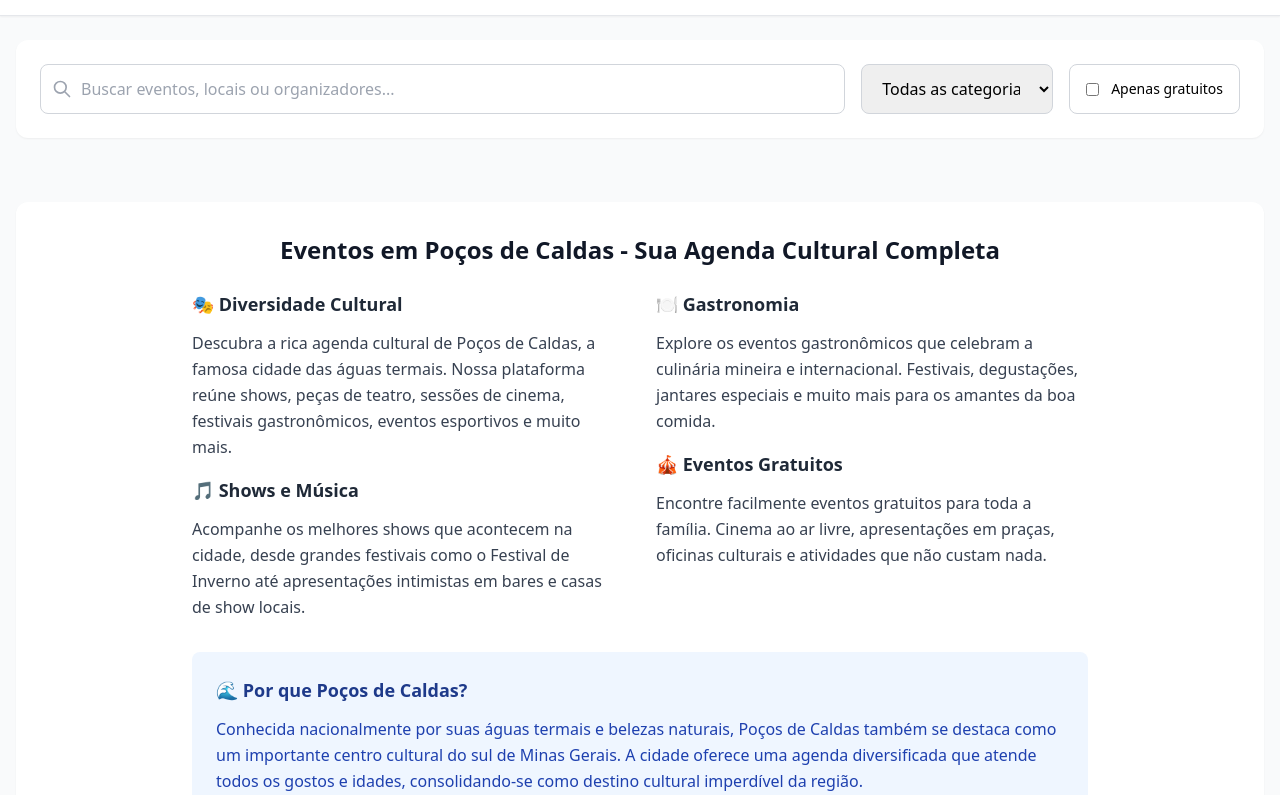
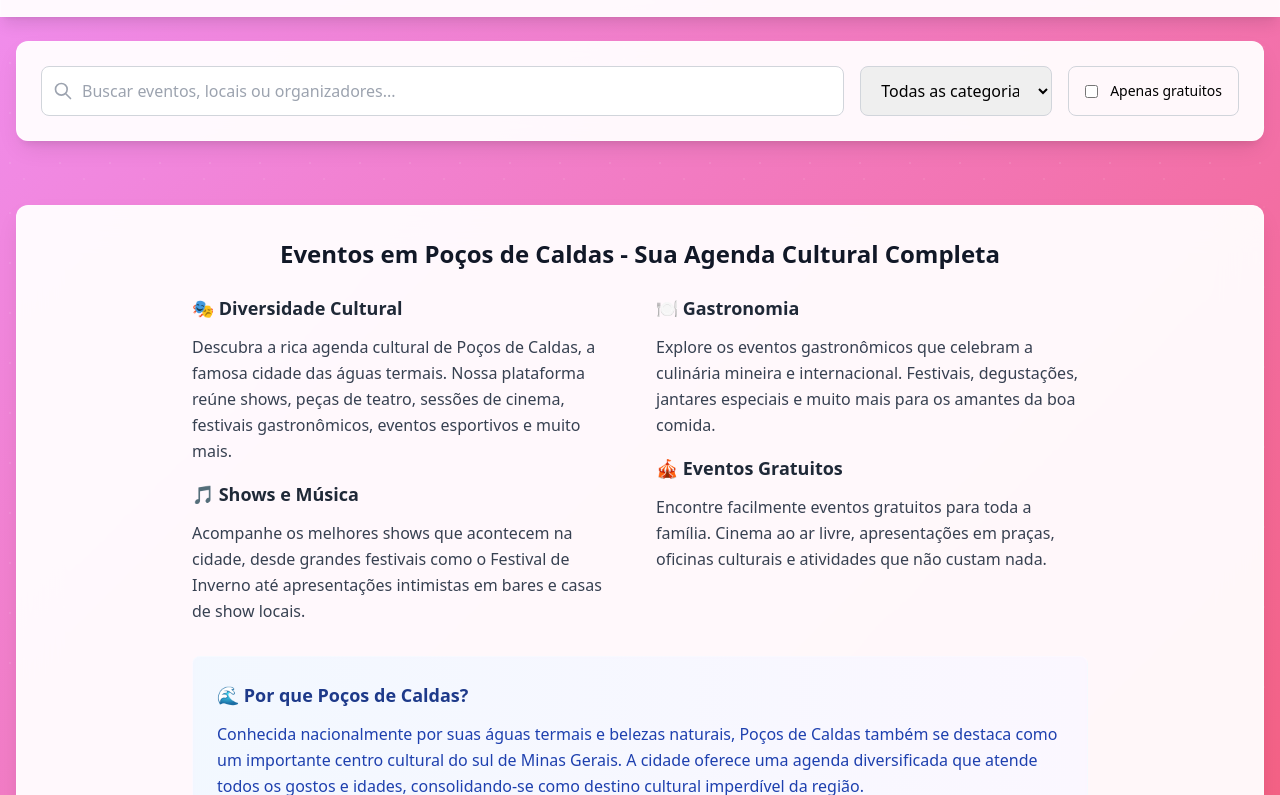
Before and after one commit to malkavean/eventosPocos, a website: page index.html in a window 1280 px wide. Shown: the part 97-892 px from the top of the page. Drawn offline with nearby package versions, Linux system fonts and the light colour scheme; no server answers.

Commit message:
eventosPocos

```diff
--- a/index.html
+++ b/index.html
@@ -9,7 +9,7 @@
 <!-- Open Graph / Facebook -->
 <meta property="og:type" content="website">
 <meta property="og:url" content="https://eventospocoscaldas.com/">
-<meta property="og:title" content="Eventos em Poços de<!DOCTYPE html>
+<meta property="og:title" content="Eventos em Poços de Caldas">
 <html lang="pt-BR">
 <head>
     <meta charset="UTF-8">
@@ -118,6 +118,10 @@
                 transform: translateY(0);
             }
         }
+        @keyframes float {
+            0%, 100% { transform: translateY(0); }
+            50% { transform: translateY(-10px); }
+        }
         .line-clamp-2 {
             display: -webkit-box;
             -webkit-line-clamp: 2;
@@ -141,11 +145,54 @@
                 opacity: .5;
             }
         }
+
+        /* Background personalizado */
+        body {
+            background: linear-gradient(135deg, #667eea 0%, #764ba2 25%, #f093fb 50%, #f5576c 75%, #4facfe 100%);
+            background-size: 400% 400%;
+            animation: gradientShift 15s ease infinite;
+            min-height: 100vh;
+        }
+
+        @keyframes gradientShift {
+            0% { background-position: 0% 50%; }
+            50% { background-position: 100% 50%; }
+            100% { background-position: 0% 50%; }
+        }
+
+        /* Overlay pattern */
+        body::before {
+            content: '';
+            position: fixed;
+            top: 0;
+            left: 0;
+            width: 100%;
+            height: 100%;
+            background-image:
+                    radial-gradient(circle at 20% 20%, rgba(255, 255, 255, 0.1) 1px, transparent 1px),
+                    radial-gradient(circle at 80% 80%, rgba(255, 255, 255, 0.05) 1px, transparent 1px),
+                    radial-gradient(circle at 40% 60%, rgba(255, 255, 255, 0.08) 1px, transparent 1px);
+            background-size: 50px 50px, 80px 80px, 60px 60px;
+            pointer-events: none;
+            z-index: -1;
+        }
+
+        /* Melhoria nos cards para contrastar com o fundo */
+        .card-shadow {
+            box-shadow: 0 10px 25px -5px rgba(0, 0, 0, 0.1), 0 8px 10px -6px rgba(0, 0, 0, 0.1);
+            backdrop-filter: blur(10px);
+        }
+
+        .glass-effect {
+            background: rgba(255, 255, 255, 0.95);
+            backdrop-filter: blur(20px);
+            border: 1px solid rgba(255, 255, 255, 0.3);
+        }
     </style>
 </head>
-<body class="bg-gray-50">
+<body>
 <!-- Header -->
-<header class="bg-white shadow-sm border-b">
+<header class="glass-effect shadow-lg border-b border-white/20">
     <div class="max-w-7xl mx-auto px-4 py-6">
         <div class="flex flex-col md:flex-row md:items-center md:justify-between">
             <div class="mb-4 md:mb-0 flex items-center gap-4">
@@ -219,7 +266,7 @@
 <!-- Main Content -->
 <main class="max-w-7xl mx-auto px-4 py-6">
     <!-- Filtros -->
-    <div class="bg-white rounded-xl shadow-sm p-6 mb-8">
+    <div class="glass-effect rounded-xl card-shadow p-6 mb-8">
         <div class="flex flex-col lg:flex-row gap-4">
             <!-- Busca -->
             <div class="flex-1">
@@ -268,7 +315,7 @@
 
     <!-- Loading State -->
     <div id="loading-grid" class="hidden grid grid-cols-1 md:grid-cols-2 lg:grid-cols-3 gap-6">
-        <div class="bg-white rounded-lg shadow-md overflow-hidden animate-pulse">
+        <div class="glass-effect rounded-lg card-shadow overflow-hidden animate-pulse">
             <div class="h-48 bg-gray-200"></div>
             <div class="p-4">
                 <div class="h-4 bg-gray-200 rounded mb-2"></div>
@@ -277,7 +324,7 @@
                 <div class="h-4 bg-gray-200 rounded w-3/4"></div>
             </div>
         </div>
-        <div class="bg-white rounded-lg shadow-md overflow-hidden animate-pulse">
+        <div class="glass-effect rounded-lg card-shadow overflow-hidden animate-pulse">
             <div class="h-48 bg-gray-200"></div>
             <div class="p-4">
                 <div class="h-4 bg-gray-200 rounded mb-2"></div>
@@ -286,7 +333,7 @@
                 <div class="h-4 bg-gray-200 rounded w-3/4"></div>
             </div>
         </div>
-        <div class="bg-white rounded-lg shadow-md overflow-hidden animate-pulse">
+        <div class="glass-effect rounded-lg card-shadow overflow-hidden animate-pulse">
             <div class="h-48 bg-gray-200"></div>
             <div class="p-4">
                 <div class="h-4 bg-gray-200 rounded mb-2"></div>
@@ -331,7 +378,7 @@
     </div>
 
     <!-- SEO Content Section -->
-    <section class="mt-16 bg-white rounded-xl shadow-sm p-8">
+    <section class="mt-16 glass-effect rounded-xl card-shadow p-8">
         <div class="max-w-4xl mx-auto">
             <h2 class="text-2xl font-bold text-gray-900 mb-6 text-center">
                 Eventos em Poços de Caldas - Sua Agenda Cultural Completa
@@ -368,7 +415,7 @@
                 </div>
             </div>
 
-            <div class="mt-8 bg-blue-50 rounded-lg p-6">
+            <div class="mt-8 bg-gradient-to-r from-blue-50/80 to-purple-50/80 backdrop-blur-sm rounded-lg p-6 border border-white/30">
                 <h3 class="text-lg font-semibold mb-3 text-blue-900">🌊 Por que Poços de Caldas?</h3>
                 <p class="text-blue-800 leading-relaxed">
                     Conhecida nacionalmente por suas águas termais e belezas naturais, Poços de Caldas
@@ -412,7 +459,7 @@
 </div>
 
 <!-- Footer -->
-<footer class="bg-white border-t mt-16">
+<footer class="glass-effect border-t border-white/20 mt-16">
     <div class="max-w-7xl mx-auto px-4 py-8">
         <div class="text-center text-gray-600">
             <p class="mb-4">🌋 Eventos Poços de Caldas</p>
@@ -551,7 +598,7 @@
 
         return `
                 <div
-                    class="bg-white rounded-lg shadow-md overflow-hidden hover:shadow-lg transition-all duration-300 cursor-pointer transform hover:-translate-y-1 animate-fade-in"
+                    class="glass-effect rounded-lg card-shadow overflow-hidden hover:shadow-xl transition-all duration-300 cursor-pointer transform hover:-translate-y-1 hover:scale-[1.02] animate-fade-in"
                     onclick="openEventModal('${event.id}')"
                 >
                     ${event.imagem_url ? `
```
